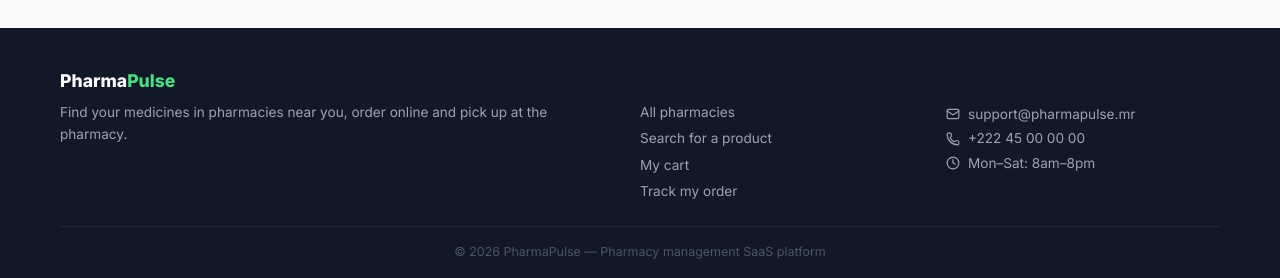
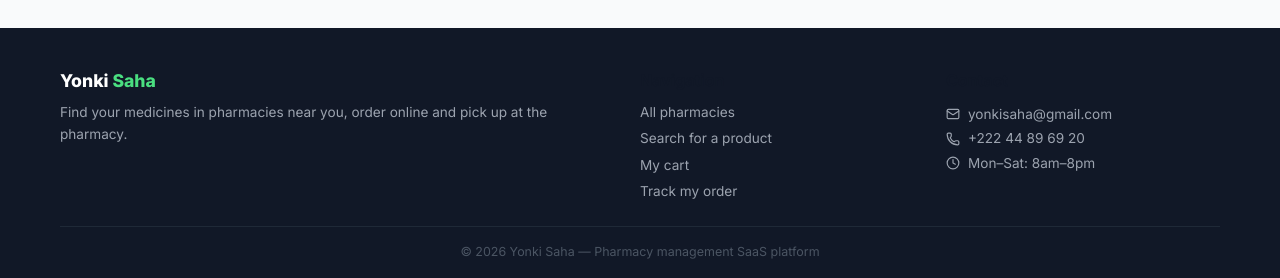
Before and after one commit to Mangassouba/pharmapulse, a Vue app: page / in a window 1280 px wide. Shown: the part 1513-1791 px from the top of the page. Built offline with nearby package versions, Linux system fonts and the light colour scheme; no server answers.

Commit message:
ajout nom site default yonki saha

```diff
--- a/index.html
+++ b/index.html
@@ -3,7 +3,7 @@
 <head>
   <meta charset="UTF-8"/>
   <meta name="viewport" content="width=device-width, initial-scale=1.0"/>
-  <title>PharmaPulse</title>
+  <title>Yonki Saha</title>
   <link rel="preconnect" href="https://fonts.googleapis.com"/>
   <link href="https://fonts.googleapis.com/css2?family=Inter:wght@400;500;600;700;800&family=Noto+Sans+Arabic:wght@400;500;600;700;800&family=JetBrains+Mono:wght@400;600&display=swap" rel="stylesheet"/>
 </head>
--- a/src/components/SiteName.vue
+++ b/src/components/SiteName.vue
@@ -4,15 +4,14 @@
 
 <script setup>
 import { computed } from 'vue'
-import { useSiteStore, DEFAULT_SITE_NAME } from '../stores/site.js'
+import { useSiteStore } from '../stores/site.js'
 
-// Site name with a two-tone accent: "Pharma|Pulse" by default, otherwise the last word
+// Site name with a two-tone accent on the last word ("Yonki |Saha")
 const props = defineProps({ accent: { type: String, default: '' } })
 const site  = useSiteStore()
 
 const parts = computed(() => {
   const name = site.name
-  if (name === DEFAULT_SITE_NAME) return ['Pharma', 'Pulse']
   const i = name.lastIndexOf(' ')
   return i > 0 ? [name.slice(0, i + 1), name.slice(i + 1)] : [name, '']
 })
--- a/src/components/layout/PublicLayout.vue
+++ b/src/components/layout/PublicLayout.vue
@@ -70,8 +70,8 @@
           <div>
             <div style="font-weight:700;margin-bottom:10px;">{{ $t('pub.footer.contact') }}</div>
             <div class="pub-footer-contact">
-              <div><Mail :size="14" /> support@pharmapulse.mr</div>
-              <div><Phone :size="14" /> <span class="mono-ltr">+222 45 00 00 00</span></div>
+              <div><Mail :size="14" /> yonkisaha@gmail.com</div>
+              <div><Phone :size="14" /> <span class="mono-ltr">+222 44 89 69 20</span></div>
               <div><Clock :size="14" /> {{ $t('pub.footer.hours') }}</div>
             </div>
           </div>
--- a/src/stores/site.js
+++ b/src/stores/site.js
@@ -3,7 +3,7 @@ import { ref, computed, watch } from 'vue'
 import api, { siteApi } from '../services/api.js'
 import { t, locale } from '../i18n/index.js'
 
-export const DEFAULT_SITE_NAME = 'PharmaPulse'
+export const DEFAULT_SITE_NAME = 'Yonki Saha'
 
 // Platform-wide settings managed by the SuperAdmin: site name and logo
 export const useSiteStore = defineStore('site', () => {
--- a/src/views/Parametres.vue
+++ b/src/views/Parametres.vue
@@ -289,7 +289,7 @@ async function saveDuty() {
 }
 
 const sysInfo = computed(() => [
-  { label: t('settings.sys.version'),   value: 'PharmaPulse v1.0.0',       color: '#16a34a' },
+  { label: t('settings.sys.version'),   value: 'Yonki Saha v1.0.0',       color: '#16a34a' },
   { label: t('settings.sys.framework'), value: 'Vue 3 + Vite 5' },
   { label: t('settings.sys.backend'),   value: 'Express + Prisma v6' },
   { label: t('settings.sys.products'),  value: t('settings.sys.refs', { n: store.products.length }) },
```
Also changed, not shown: 1 other file (tests, documents, lock files or other folders).
